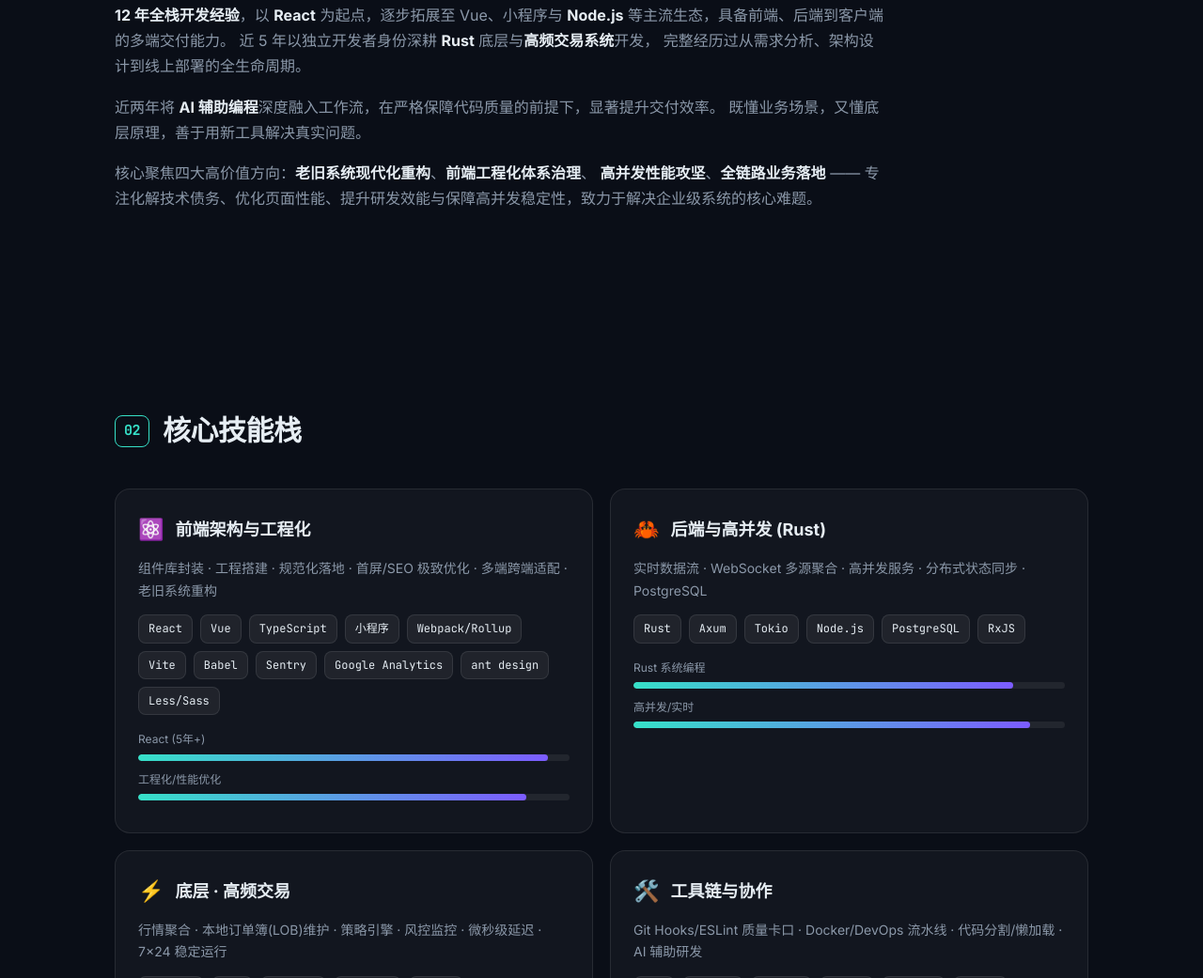
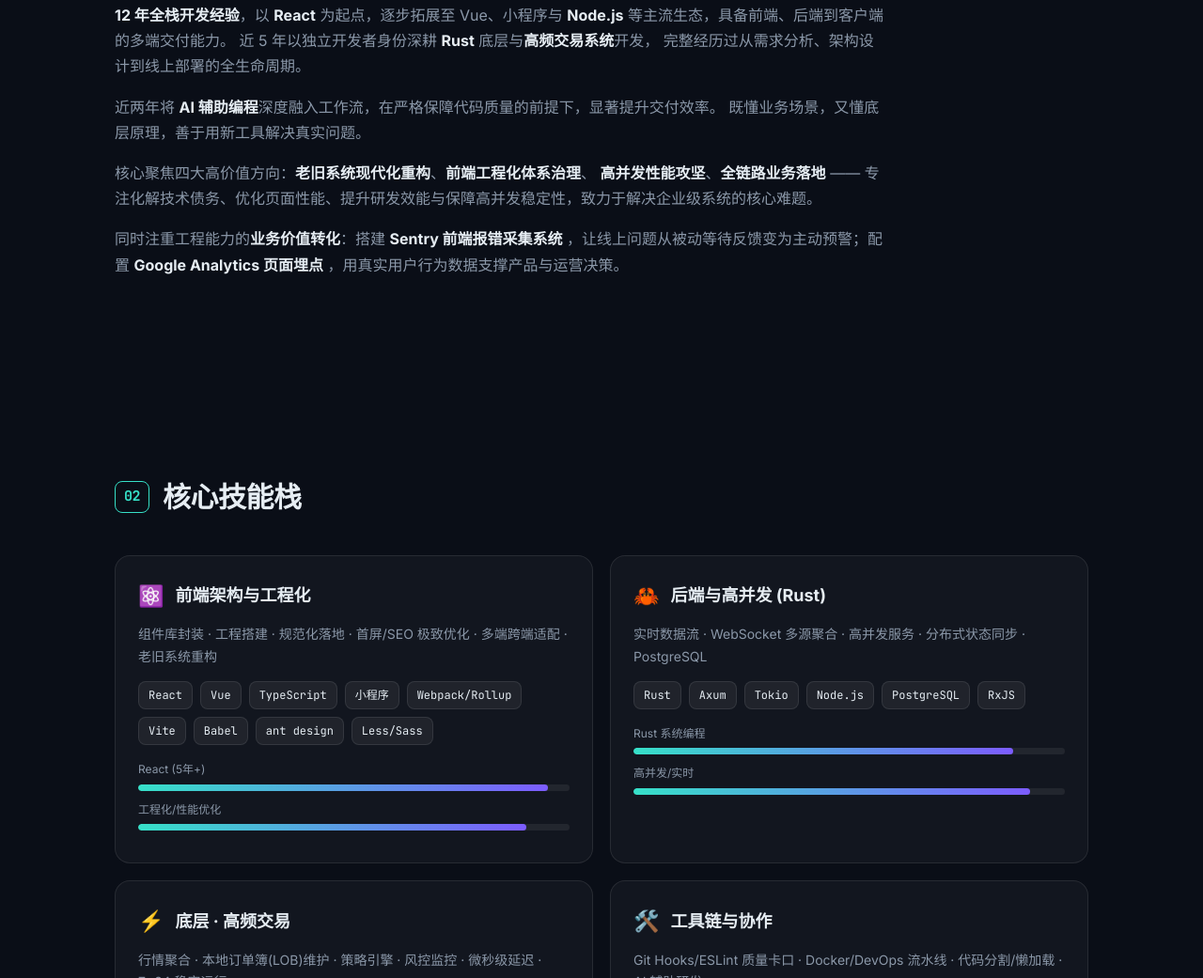
Before and after one commit to zsl99a/zsl99a.github.io, a plain HTML site: page index.html in a window 1280 px wide. Shown: the part 980-2021 px from the top of the page at 94% size. Drawn offline with Linux system fonts and the light colour scheme; no server answers.

Commit message:
Sentry 与埋点能力移入关于我体现业务价值

```diff
--- a/index.html
+++ b/index.html
@@ -103,6 +103,11 @@
               <strong>高并发性能攻坚</strong>、<strong>全链路业务落地</strong>
               —— 专注化解技术债务、优化页面性能、提升研发效能与保障高并发稳定性，致力于解决企业级系统的核心难题。
             </p>
+            <p>
+              同时注重工程能力的<strong>业务价值转化</strong>：搭建 <strong>Sentry 前端报错采集系统</strong>
+              ，让线上问题从被动等待反馈变为主动预警；配置 <strong>Google Analytics 页面埋点</strong>
+              ，用真实用户行为数据支撑产品与运营决策。
+            </p>
           </div>
         </div>
       </div>
@@ -117,7 +122,7 @@
             <div class="skill-head"><span class="skill-ico">⚛️</span><h3>前端架构与工程化</h3></div>
             <p class="skill-desc">组件库封装 · 工程搭建 · 规范化落地 · 首屏/SEO 极致优化 · 多端跨端适配 · 老旧系统重构</p>
             <div class="skill-tags">
-              <span>React</span><span>Vue</span><span>TypeScript</span><span>小程序</span><span>Webpack/Rollup</span><span>Vite</span><span>Babel</span><span>Sentry</span><span>Google Analytics</span><span>ant design</span><span>Less/Sass</span>
+              <span>React</span><span>Vue</span><span>TypeScript</span><span>小程序</span><span>Webpack/Rollup</span><span>Vite</span><span>Babel</span><span>ant design</span><span>Less/Sass</span>
             </div>
             <div class="bar"><span class="bar-label">React (5年+)</span><span class="bar-track"><i data-w="95"></i></span></div>
             <div class="bar"><span class="bar-label">工程化/性能优化</span><span class="bar-track"><i data-w="90"></i></span></div>
```
